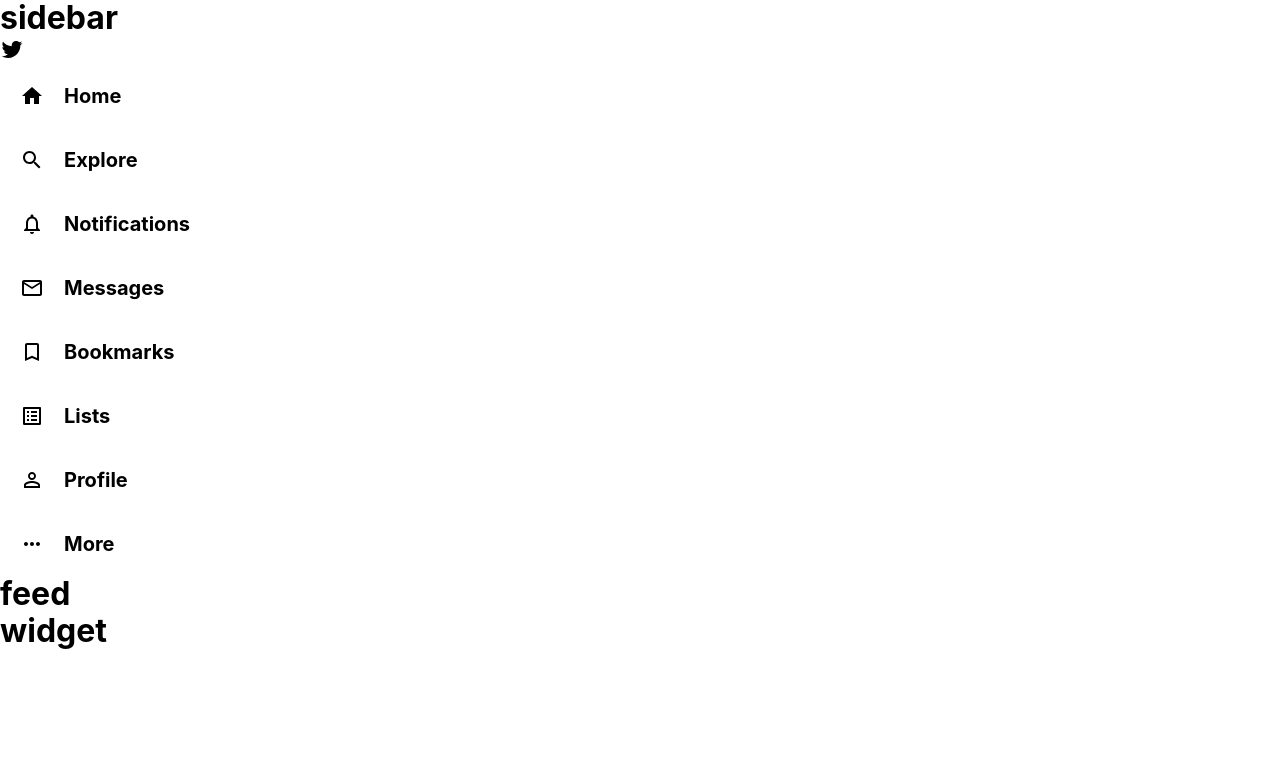
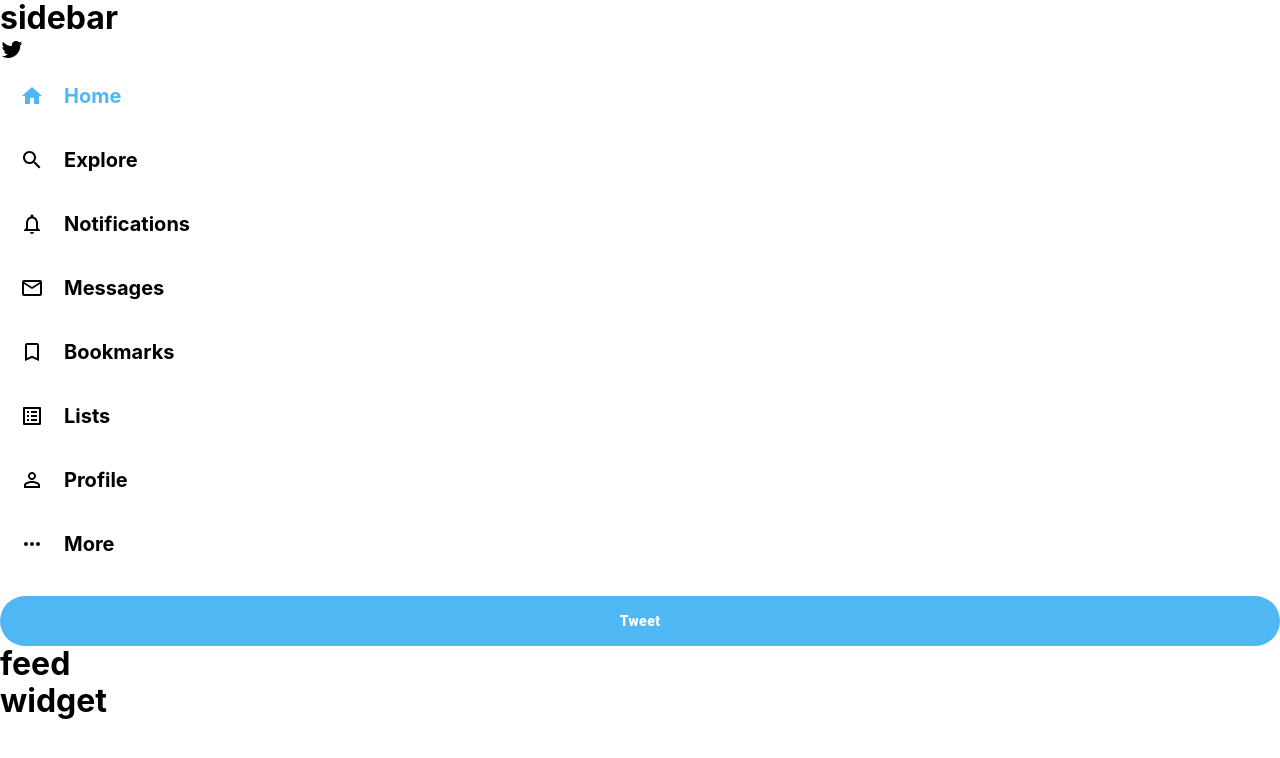
Before and after one commit to kotelesroberto/twitter-clone, a React (Create React App) app: page / in a window 1280 px wide. Shown: the top 758 px of the page. Built offline with nearby package versions, Linux system fonts and the light colour scheme.

Commit message:
SideBar component: style done

```diff
--- a/src/Components/Sidebar/Sidebar.js
+++ b/src/Components/Sidebar/Sidebar.js
@@ -11,6 +11,7 @@
 import ListAltIcon from "@material-ui/icons/ListAlt";
 import PermIdentityIcon from "@material-ui/icons/PermIdentity";
 import MoreHorizIcon from "@material-ui/icons/MoreHoriz";
+import Button from "@material-ui/core/Button";
 
 // Components
 import SidebarOption from "../SidebarOption/SidebarOption";
@@ -22,7 +23,7 @@
 
       <TwitterIcon Icon={HomeIcon} />
 
-      <SidebarOption text="Home" Icon={HomeIcon} />
+      <SidebarOption active text="Home" Icon={HomeIcon} />
       <SidebarOption text="Explore" Icon={SearchIcon} />
       <SidebarOption text="Notifications" Icon={NotificationsNoneIcon} />
       <SidebarOption text="Messages" Icon={MailOutlineIcon} />
@@ -32,6 +33,9 @@
       <SidebarOption text="More" Icon={MoreHorizIcon} />
 
       {/* Button -> Tweet */}
+      <Button variant="outlined" className="sidebar__tweetButton" fullWidth>
+        Tweet
+      </Button>
     </div>
   );
 };
--- a/src/Components/Sidebar/Sidebar.scss
+++ b/src/Components/Sidebar/Sidebar.scss
@@ -1,2 +1,21 @@
+@import "../../style/base/colors";
+
 .sidebar {
+  &__tweetButton {
+    &.MuiButton-root {
+      background-color: $twitter-color;
+      border: none;
+      color: $white;
+      font-weight: 800;
+      text-transform: inherit;
+      border-radius: 30px;
+      height: 50px;
+      margin-top: 20px;
+
+      &:hover {
+        background-color: $twitter-color;
+        color: $white;
+      }
+    }
+  }
 }
--- a/src/Components/SidebarOption/SidebarOption.js
+++ b/src/Components/SidebarOption/SidebarOption.js
@@ -1,9 +1,9 @@
 import React from "react";
 import "./SidebarOption.scss";
 
-const SidebarOption = ({ text, Icon }) => {
+const SidebarOption = ({ active, text, Icon }) => {
   return (
-    <div className="sidebarOption">
+    <div className={`sidebarOption ${active && "sidebarOption--active"}`}>
       <Icon />
       <h2>{text}</h2>
     </div>
--- a/src/Components/SidebarOption/SidebarOption.scss
+++ b/src/Components/SidebarOption/SidebarOption.scss
@@ -22,4 +22,8 @@
     font-weight: 700;
     margin-right: 20px;
   }
+
+  &--active {
+    color: $twitter-color;
+  }
 }
--- a/src/style/base/_colors.scss
+++ b/src/style/base/_colors.scss
@@ -6,4 +6,4 @@
 $white: #fff;
 
 $twitter-color: #50b7f5;
-$twitter-bgcolor: #e6ef0;
+$twitter-bgcolor: #e6ecf0;
```
